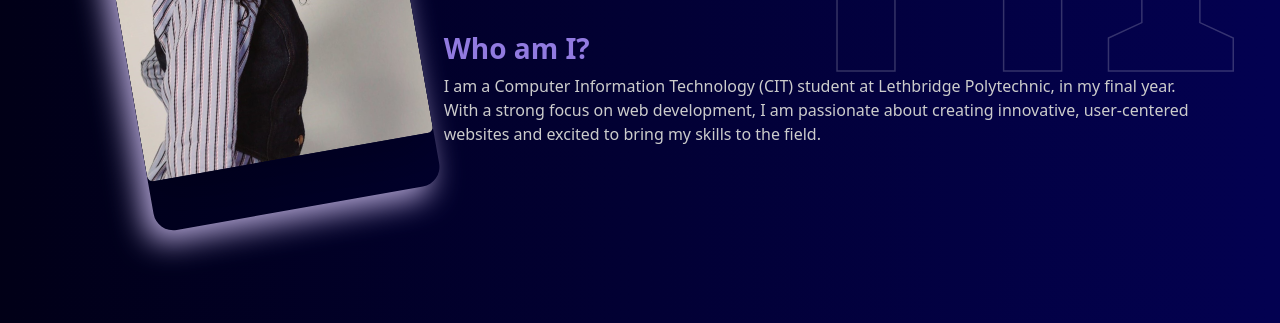
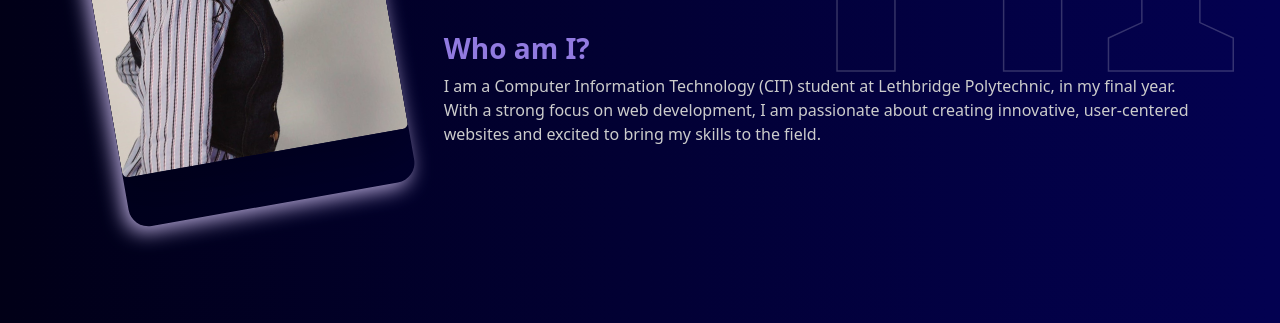
Before and after one commit to Shemmy1803/Shemmy1803.github.io, a plain HTML site: page index.html in a window 1280 px wide. Shown: the part 477-800 px from the top of the page. Drawn offline with nearby package versions, Linux system fonts and the light colour scheme.

Commit message:
edits...

```diff
--- a/myPortfolio.css
+++ b/myPortfolio.css
@@ -122,9 +122,9 @@ body::before {
   align-items: center;
   position: relative;
   margin-bottom: 20px;
-  margin-left: 100px; /* Adjust position */
-  margin-top: 5px; /* Adjust position */
-  box-shadow: -10px 10px 30px #B2A4D4; /* Box shadow */
+  margin-left: 50px; /* Adjust position */
+  margin-top: 1px; /* Adjust position */
+  box-shadow: -5px 5px 20px #B2A4D4; /* Box shadow */
   transform: rotate(-10deg); /* Apply rotation to the container */
 }
 
```
